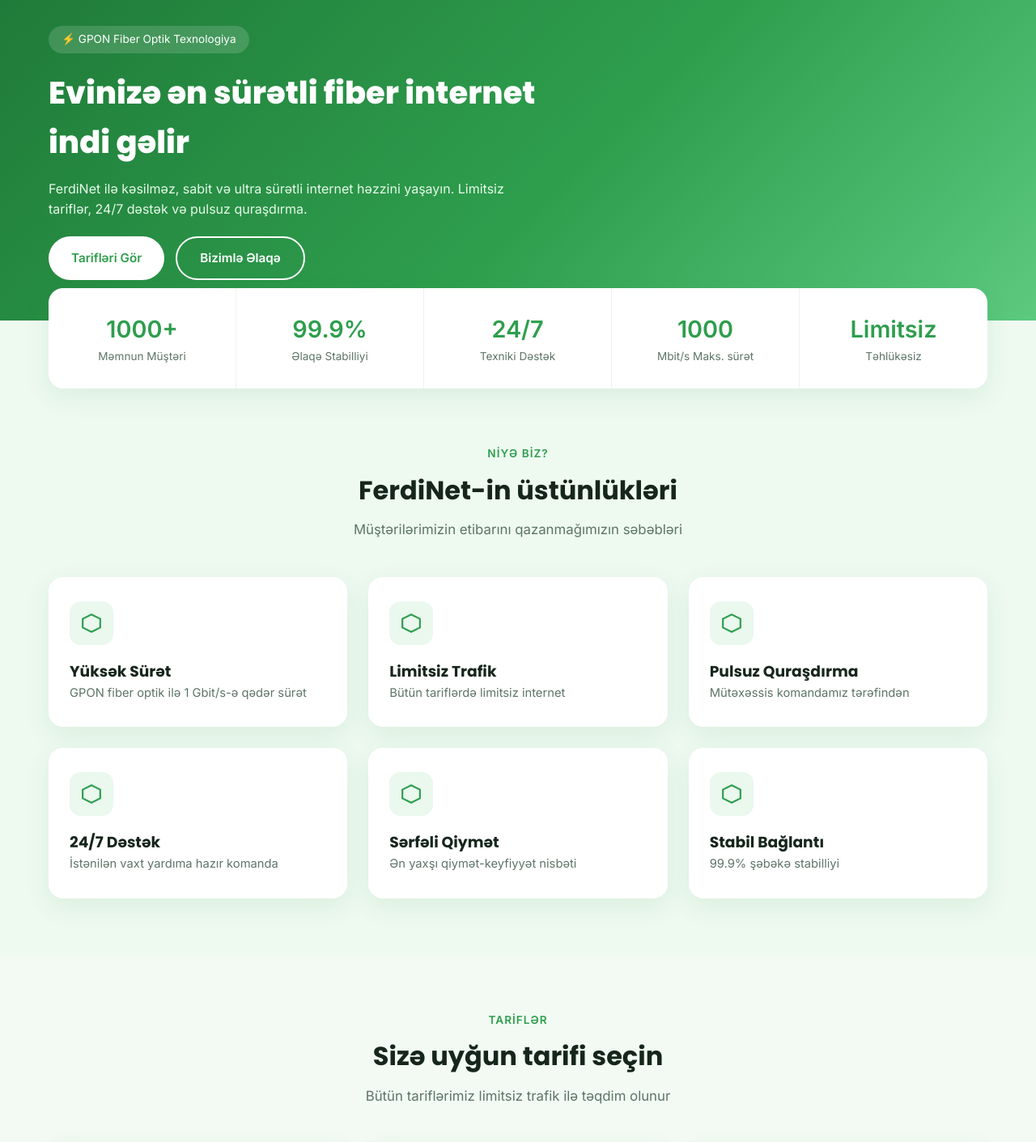
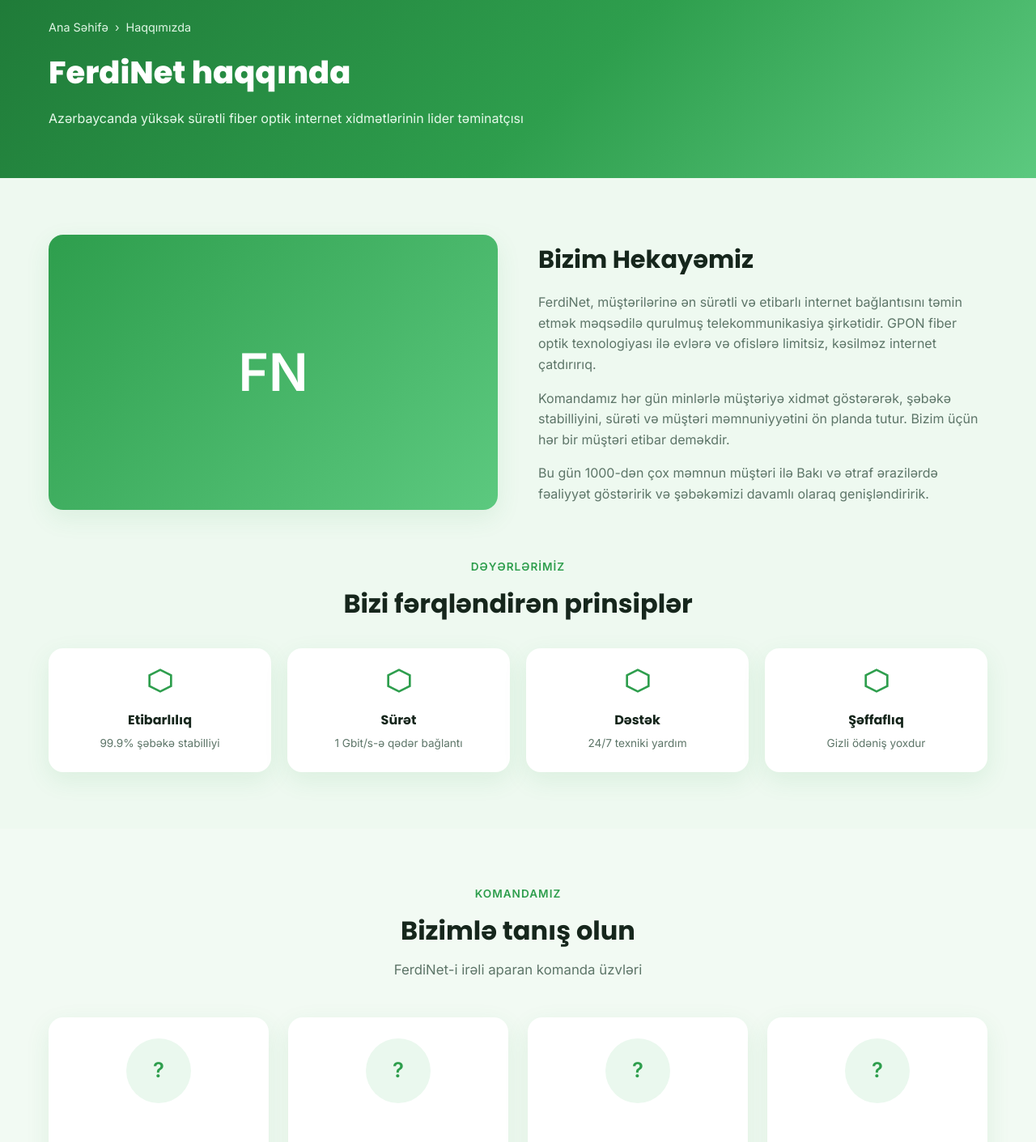
Before and after one commit to Samir210-az/FerdiNet, a Next.js app: page / in a window 1280 px wide. Shown: the part 140-1551 px from the top of the page at 81% size. Built offline with nearby package versions, Linux system fonts and the light colour scheme.

Commit message:
KÖKÜ TAPILAN FİX: Firestore database ID 'ferdinet' idi (default deyil) - bu, bütün 'client is offline' xətalarının əsl səbəbi idi. Həmçinin Haqqımızda/Xidmətlər səhifələri tam məzmunla bərpa edildi

```diff
--- a/src/app/globals.css
+++ b/src/app/globals.css
@@ -146,6 +146,8 @@
   .stats{grid-template-columns:repeat(3,1fr)}
   .footer-grid{grid-template-columns:1fr 1fr}
   .dash-grid,.add-grid{grid-template-columns:1fr 1fr}
+  .about-grid-resp{grid-template-columns:1fr !important}
+  .values-grid-resp,.team-grid-resp{grid-template-columns:repeat(2,1fr) !important}
 }
 @media(max-width:768px){
   .topbar{display:none}
@@ -156,4 +158,5 @@
   .stats{grid-template-columns:repeat(2,1fr)}
   .footer-grid{grid-template-columns:1fr}
   .cta-buttons{flex-direction:column}
+  .contact-wrap{grid-template-columns:1fr !important}
 }
--- a/src/app/page.tsx
+++ b/src/app/page.tsx
@@ -1,71 +1,74 @@
 import Header from "@/components/Header";
 import Footer from "@/components/Footer";
 import Link from "next/link";
-import { PLANS } from "@/lib/plans";
 
-export default function Home() {
+export const metadata = { title: "Haqqımızda - FerdiNet" };
+
+const VALUES = [
+  ["Etibarlılıq", "99.9% şəbəkə stabilliyi"],
+  ["Sürət", "1 Gbit/s-ə qədər bağlantı"],
+  ["Dəstək", "24/7 texniki yardım"],
+  ["Şəffaflıq", "Gizli ödəniş yoxdur"],
+];
+
+const TEAM_ROLES = [
+  "Baş Direktor",
+  "Texniki Direktor",
+  "Satış üzrə Menecer",
+  "Müştəri Dəstəyi Rəhbəri",
+];
+
+export default function Haqqinda() {
   return (
     <>
       <Header />
-      <section className="banner">
+      <section className="banner" style={{padding:"50px 0 40px"}}>
         <div className="container">
-          <div style={{display:"inline-flex",alignItems:"center",gap:8,background:"rgba(255,255,255,.15)",padding:"6px 16px",borderRadius:50,fontSize:".85rem",marginBottom:18,position:"relative",zIndex:2}}>⚡ GPON Fiber Optik Texnologiya</div>
-          <h1>Evinizə ən sürətli fiber internet indi gəlir</h1>
-          <p>FerdiNet ilə kəsilməz, sabit və ultra sürətli internet həzzini yaşayın. Limitsiz tariflər, 24/7 dəstək və pulsuz quraşdırma.</p>
-          <div className="banner-buttons">
-            <Link href="/tariflar" className="btn btn-light">Tarifləri Gör</Link>
-            <Link href="/elaqe" className="btn btn-outline-white">Bizimlə Əlaqə</Link>
-          </div>
+          <div className="breadcrumb"><Link href="/">Ana Səhifə</Link> › <span>Haqqımızda</span></div>
+          <h1>FerdiNet haqqında</h1>
+          <p>Azərbaycanda yüksək sürətli fiber optik internet xidmətlərinin lider təminatçısı</p>
         </div>
       </section>
 
-      <div className="container">
-        <div className="stats">
-          <div className="stat"><div className="stat-num">1000+</div><div className="stat-label">Məmnun Müştəri</div></div>
-          <div className="stat"><div className="stat-num">99.9%</div><div className="stat-label">Əlaqə Stabilliyi</div></div>
-          <div className="stat"><div className="stat-num">24/7</div><div className="stat-label">Texniki Dəstək</div></div>
-          <div className="stat"><div className="stat-num">1000</div><div className="stat-label">Mbit/s Maks. sürət</div></div>
-          <div className="stat"><div className="stat-num">Limitsiz</div><div className="stat-label">Təhlükəsiz</div></div>
-        </div>
-      </div>
-
       <section className="section">
         <div className="container">
-          <span className="eyebrow">Niyə Biz?</span>
-          <h2 className="section-title">FerdiNet-in üstünlükləri</h2>
-          <p className="section-sub">Müştərilərimizin etibarını qazanmağımızın səbəbləri</p>
-          <div className="grid-3">
-            {[
-              ["Yüksək Sürət","GPON fiber optik ilə 1 Gbit/s-ə qədər sürət"],
-              ["Limitsiz Trafik","Bütün tariflərdə limitsiz internet"],
-              ["Pulsuz Quraşdırma","Mütəxəssis komandamız tərəfindən"],
-              ["24/7 Dəstək","İstənilən vaxt yardıma hazır komanda"],
-              ["Sərfəli Qiymət","Ən yaxşı qiymət-keyfiyyət nisbəti"],
-              ["Stabil Bağlantı","99.9% şəbəkə stabilliyi"],
-            ].map(([t,d]) => (
-              <div className="card" key={t}>
-                <div className="icon-box"><svg viewBox="0 0 24 24" fill="none" stroke="currentColor" strokeWidth="2"><path d="M12 2 2 7v10l10 5 10-5V7z"/></svg></div>
-                <h3>{t}</h3><p style={{color:"var(--text-muted)",fontSize:".92rem"}}>{d}</p>
-              </div>
-            ))}
+          <div style={{display:"grid",gridTemplateColumns:"1fr 1fr",gap:50,alignItems:"center"}} className="about-grid-resp">
+            <div style={{width:"100%",borderRadius:"var(--radius)",boxShadow:"var(--shadow)",background:"linear-gradient(135deg,#2e9e4d,#5cc97f)",minHeight:340,display:"flex",alignItems:"center",justifyContent:"center",color:"#fff",fontSize:"4rem",fontWeight:800}}>FN</div>
+            <div>
+              <h2 style={{fontSize:"1.9rem",marginBottom:16}}>Bizim Hekayəmiz</h2>
+              <p style={{color:"var(--text-muted)",marginBottom:16}}>FerdiNet, müştərilərinə ən sürətli və etibarlı internet bağlantısını təmin etmək məqsədilə qurulmuş telekommunikasiya şirkətidir. GPON fiber optik texnologiyası ilə evlərə və ofislərə limitsiz, kəsilməz internet çatdırırıq.</p>
+              <p style={{color:"var(--text-muted)",marginBottom:16}}>Komandamız hər gün minlərlə müştəriyə xidmət göstərərək, şəbəkə stabilliyini, sürəti və müştəri məmnuniyyətini ön planda tutur. Bizim üçün hər bir müştəri etibar deməkdir.</p>
+              <p style={{color:"var(--text-muted)"}}>Bu gün 1000-dən çox məmnun müştəri ilə Bakı və ətraf ərazilərdə fəaliyyət göstəririk və şəbəkəmizi davamlı olaraq genişləndiririk.</p>
+            </div>
+          </div>
+
+          <div style={{marginTop:60}}>
+            <span className="eyebrow">Dəyərlərimiz</span>
+            <h2 className="section-title">Bizi fərqləndirən prinsiplər</h2>
+            <div style={{display:"grid",gridTemplateColumns:"repeat(4,1fr)",gap:20,marginTop:30}} className="values-grid-resp">
+              {VALUES.map(([t,d]) => (
+                <div className="card" key={t} style={{textAlign:"center",padding:"24px 18px"}}>
+                  <svg viewBox="0 0 24 24" fill="none" stroke="currentColor" strokeWidth="2" style={{width:32,height:32,color:"var(--primary)",margin:"0 auto 12px"}}><path d="M12 2 2 7v10l10 5 10-5V7z"/></svg>
+                  <h4 style={{fontSize:"1rem",marginBottom:6}}>{t}</h4>
+                  <p style={{fontSize:".85rem",color:"var(--text-muted)"}}>{d}</p>
+                </div>
+              ))}
+            </div>
           </div>
         </div>
       </section>
 
       <section className="section section-alt">
         <div className="container">
-          <span className="eyebrow">Tariflər</span>
-          <h2 className="section-title">Sizə uyğun tarifi seçin</h2>
-          <p className="section-sub">Bütün tariflərimiz limitsiz trafik ilə təqdim olunur</p>
-          <div className="plans-grid">
-            {PLANS.map((p) => (
-              <div className={"plan-card" + (p.popular ? " popular" : "")} key={p.name}>
-                {p.popular && <div className="badge-popular">⭐ Ən Populyar</div>}
-                <div className="plan-name">{p.name}</div>
-                <div className="plan-speed">{p.speed}<span>Mbit/s</span></div>
-                <div className="plan-price">{p.price} ₼<span>/ay</span></div>
-                <ul className="plan-features"><li>✓ Limitsiz İnternet</li><li>✓ Pulsuz Quraşdırma</li><li>✓ Wi-Fi Modem Daxil</li><li>✓ 24/7 Dəstək</li></ul>
-                <Link href="/elaqe" className="btn btn-primary">Seç</Link>
+          <span className="eyebrow">Komandamız</span>
+          <h2 className="section-title">Bizimlə tanış olun</h2>
+          <p className="section-sub">FerdiNet-i irəli aparan komanda üzvləri</p>
+          <div style={{display:"grid",gridTemplateColumns:"repeat(4,1fr)",gap:24}} className="team-grid-resp">
+            {TEAM_ROLES.map((role) => (
+              <div className="card" key={role} style={{textAlign:"center",padding:"26px 18px"}}>
+                <div style={{width:80,height:80,borderRadius:"50%",background:"var(--primary-light)",display:"flex",alignItems:"center",justifyContent:"center",margin:"0 auto 14px",fontWeight:800,color:"var(--primary)",fontSize:"1.6rem"}}>?</div>
+                <h4 style={{fontSize:"1rem",marginBottom:4}}>&nbsp;</h4>
+                <span style={{fontSize:".85rem",color:"var(--text-muted)"}}>{role}</span>
               </div>
             ))}
           </div>
@@ -74,11 +77,11 @@
 
       <section className="section">
         <div className="cta container">
-          <h2>Qoşulma PULSUZ</h2>
-          <p>Yeni müştərilərimizə xüsusi kampaniya — qoşulma tamamilə pulsuz</p>
+          <h2>Bizimlə qoşulmağa hazırsınız?</h2>
+          <p>FerdiNet ailəsinə qoşulun, sürətli internetin fərqini hiss edin</p>
           <div className="cta-buttons">
-            <Link href="/elaqe" className="btn btn-light">İndi Qoşul</Link>
-            <Link href="/tariflar" className="btn btn-outline-white">Tarifləri Gör</Link>
+            <Link href="/tariflar" className="btn btn-light">Tarifləri Gör</Link>
+            <Link href="/elaqe" className="btn btn-outline-white">Bizimlə Əlaqə</Link>
           </div>
         </div>
       </section>
```
Also changed, not shown: src/app/haqqinda/page.tsx (+67 -5 lines), src/app/xidmetler/page.tsx (+47 -7 lines), src/lib/firebase.ts (+4 -4 lines), 1 other file (tests, documents, lock files or other folders).
